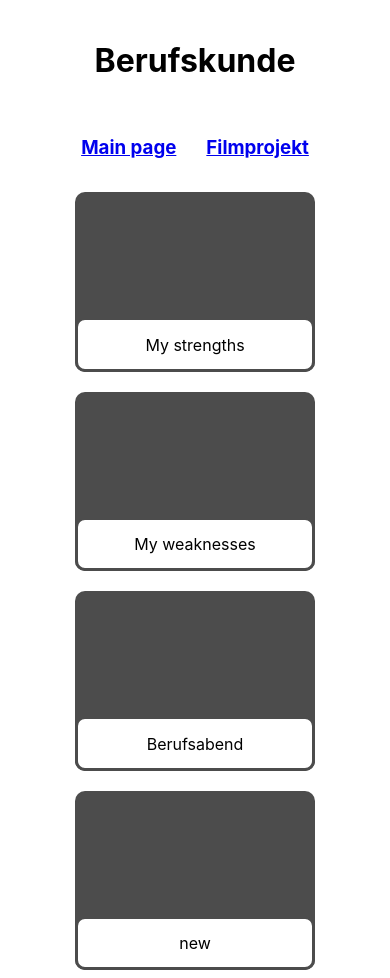
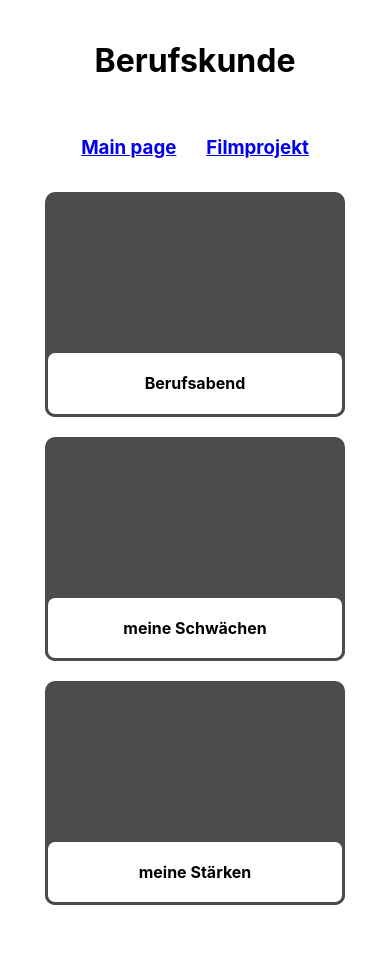
Before and after one commit to squiddle2649/reactSeminar, a React (Create React App) app: page /berufskunde in a window 390 px wide. After the commit the page ends 913 px from the top, so only its background shows below. Built offline with nearby package versions, Linux system fonts and the light colour scheme.

Commit message:
there was a lot going on here. I basically created the components needed for a timeline for the film project page. Still have to figure out how I will create each timeline event.

```diff
--- a/src/components/timeline/timeline.js
+++ /dev/null
@@ -1,14 +0,0 @@
-import './timelineStyling.css'
-
-function Timeline(){
-    return <div className = "timeline">
-        <TimelineItem></TimelineItem>
-        <TimelineItem></TimelineItem>
-        <TimelineItem></TimelineItem>
-
-    </div>
-}
-function TimelineItem(){
-    return <div className='timelineItem'></div>
-}
-export default Timeline
--- a/src/components/timeline/timelineStyling.css
+++ /dev/null
@@ -1,17 +0,0 @@
-.timeline{
-    width: 100%;
-    height: 10px;
-    background-color: black;
-    display:flex;
-    justify-content: space-evenly;
-    align-items: center;
-    margin-top: 10px;
-}
-.timelineItem{
-    width:40px;
-    height:40px;
-    border-radius: 100%;
-    background-color: orange;
-    cursor:pointer;
-
-}
--- a/src/index.js
+++ b/src/index.js
@@ -7,3 +7,5 @@ import App from './App.js'
 const root = ReactDOM.createRoot(document.getElementById('root'));
 
 root.render(<App></App>)
+const date = new Date(2023,11,17);
+console.log(date.getDay)
--- a/src/pages/berufsKunde/berufsKunde.js
+++ b/src/pages/berufsKunde/berufsKunde.js
@@ -1,9 +1,10 @@
 
 import Header from './../../components/header'
 import Grid from './grid/grid'
-import Block from './grid/block'
+
 
 function Berufskunde(){
+    const titles = ["Berufsabend", "meine Schwächen", "meine Stärken"]
     return <div>
         <Header
         title="Berufskunde"
@@ -12,11 +13,7 @@ function Berufskunde(){
         link1Title="Main page"
         link2Title="Filmprojekt"
         ></Header>
-        <Grid>
-            <Block title ="My strengths" ></Block>
-            <Block title ="My weaknesses" ></Block>
-            <Block title ="Berufsabend" ></Block>
-
+        <Grid titles = {titles}>
         </Grid>
     </div>
 
--- a/src/pages/berufsKunde/grid/grid.js
+++ b/src/pages/berufsKunde/grid/grid.js
@@ -11,13 +11,18 @@ function Block(props){
     </div>
 }
 
-function Grid(){
+function Grid(props){
+    const array = props.titles
     return <div className ="gridContainer">
         <div className = "grid">
-        <Block title ="My strengths" ></Block>
+            {array.map((i)=>(
+                <Block title ={i}></Block>
+            ))}
+            {/* <Block title ="My strengths" ></Block>
             <Block title ="My weaknesses" ></Block>
             <Block title ="Berufsabend" ></Block>
-            <Block title ="new" ></Block>
+            <Block title ="new" ></Block>*/}
+
         </div>
     </div>
 }
--- a/src/pages/berufsKunde/grid/gridStyling.css
+++ b/src/pages/berufsKunde/grid/gridStyling.css
@@ -8,24 +8,19 @@
     justify-content: center;
 
 }
-.grid{
-    width: 80%;
-    display:grid;
-    grid-template-columns: 0.33333fr 0.33333fr 0.33333fr;
-    row-gap: 20px;
-    column-gap: 20px;
-}
-@media (max-width: 800px) {
-    /* Styles specific to screens with a width of 600 pixels or less */
+
+@media (max-width: 1240px) {
+
     .grid{
         width: 80%;
         display:grid;
-        grid-template-columns: 0.5fr 0.5fr;        row-gap: 20px;
+        grid-template-columns: 0.5fr 0.5fr;
+        row-gap: 20px;
         column-gap: 20px;
     }
 }
 @media (min-width: 1240px) {
-    /* Styles specific to screens with a width of 600 pixels or less */
+
     .grid{
         width: 80%;
         display:grid;
@@ -34,8 +29,8 @@
         column-gap: 20px;
     }
 }
-@media (max-width: 650px) {
-    /* Styles specific to screens with a width of 600 pixels or less */
+@media (max-width: 930px) {
+
     .grid{
         width: 80%;
         display:grid;
@@ -43,13 +38,7 @@
         row-gap: 20px;
         column-gap: 20px;
     }
-    .block{
-        max-width: 300px;
-        border-radius: 10px;
-        width:80%;
-        background-color: red;
-        aspect-ratio: 16/12;
-    }
+
 }
 .blockContainer{
     align-items: center;
@@ -58,7 +47,7 @@
 .block{
     max-width: 300px;
     border-radius: 10px;
-    width:80%;
+    width:100%;
     background-color: rgb(76, 76, 76) ;
     aspect-ratio: 16/12;
     align-items:end;
@@ -72,5 +61,5 @@
     color: rgb(0, 0, 0);
     align-items: center;
     user-select: none;
-
+    font-weight: bold;
 }
--- a/src/pages/filmProjekt/filmProjekt.js
+++ b/src/pages/filmProjekt/filmProjekt.js
@@ -1,5 +1,5 @@
 import Header from './../../components/header'
-import Timeline from './../../components/timeline/timeline'
+import Timeline from './timeline/timeline'
 function Filmprojekt(){
     return <div>
         <Header
@@ -9,7 +9,6 @@ function Filmprojekt(){
         link1Title="Main page"
         link2Title="Berufskunde"
         ></Header>
-        <Timeline></Timeline>
     </div>
 }
 export default Filmprojekt;
--- /dev/null
+++ b/src/pages/filmProjekt/timeline/timeline.js
@@ -0,0 +1,31 @@
+import './timelineStyling.css'
+
+function Timeline(props){
+    return <div className="timelineContainer">
+        <div className = "timeline">
+            <TimelineItem
+
+            ></TimelineItem>
+        </div>
+    </div>
+}
+function TimelineItem(props){
+
+
+    return <div className="itemContainer">
+        <div className='timelineItem'>
+        <div class="timelineItemInfo">
+            <h2 className = "itemTitle">
+
+            </h2>
+            <h3 className = "itemText"></h3>
+        </div>
+
+        </div>
+    </div>
+
+}
+function Month(props){
+    return <div className='month'>{props.month}</div>
+}
+export default Timeline
--- /dev/null
+++ b/src/pages/filmProjekt/timeline/timelineStyling.css
@@ -0,0 +1,57 @@
+:root{
+    --coolBlue:rgb(70, 110, 147);
+    --coolYellow: rgb(180, 156, 0);
+}
+
+.timelineContainer{
+    display: flex;
+    justify-content: center;
+
+}
+.timeline{
+    height:100vh;
+    width:5px;
+    background-color: black;
+    margin-top: 10px;
+    display:flex;
+    flex-direction: column;
+    align-items: center;
+    justify-content: space-around;
+
+}
+.month{
+    font-size: 30px;
+    font-weight: bold;
+    background-color: white;
+
+}
+.timelineItem{
+    width:30px;
+    height:30px;
+    border-radius: 100%;
+    border: 7px solid rgb(255, 149, 0);
+    background-color: white;
+    display: flex;
+    align-items: center;
+    flex-direction: row;
+}
+.timelineItemInfo{
+    margin-left: 50px;
+    display: flex;
+    align-items: start;
+    justify-content: center;
+    flex-direction: column;
+
+}
+.itemTitle{
+    color:white;
+    padding: 5px;
+    border-radius: 5px;
+    white-space:nowrap;
+    margin: 0;
+    background-color: var(--coolBlue);
+}
+.itemText{
+    margin: 0;
+    width: 100%;
+}
```
